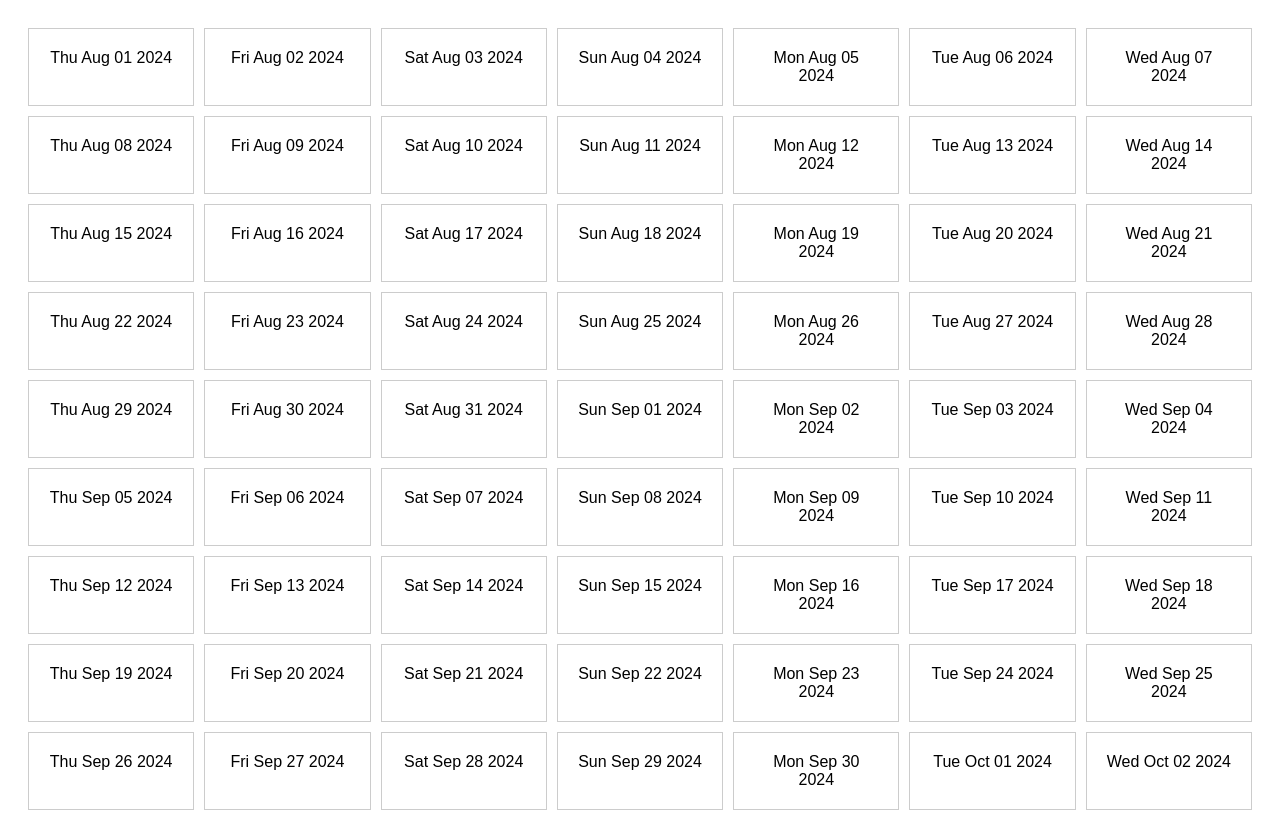
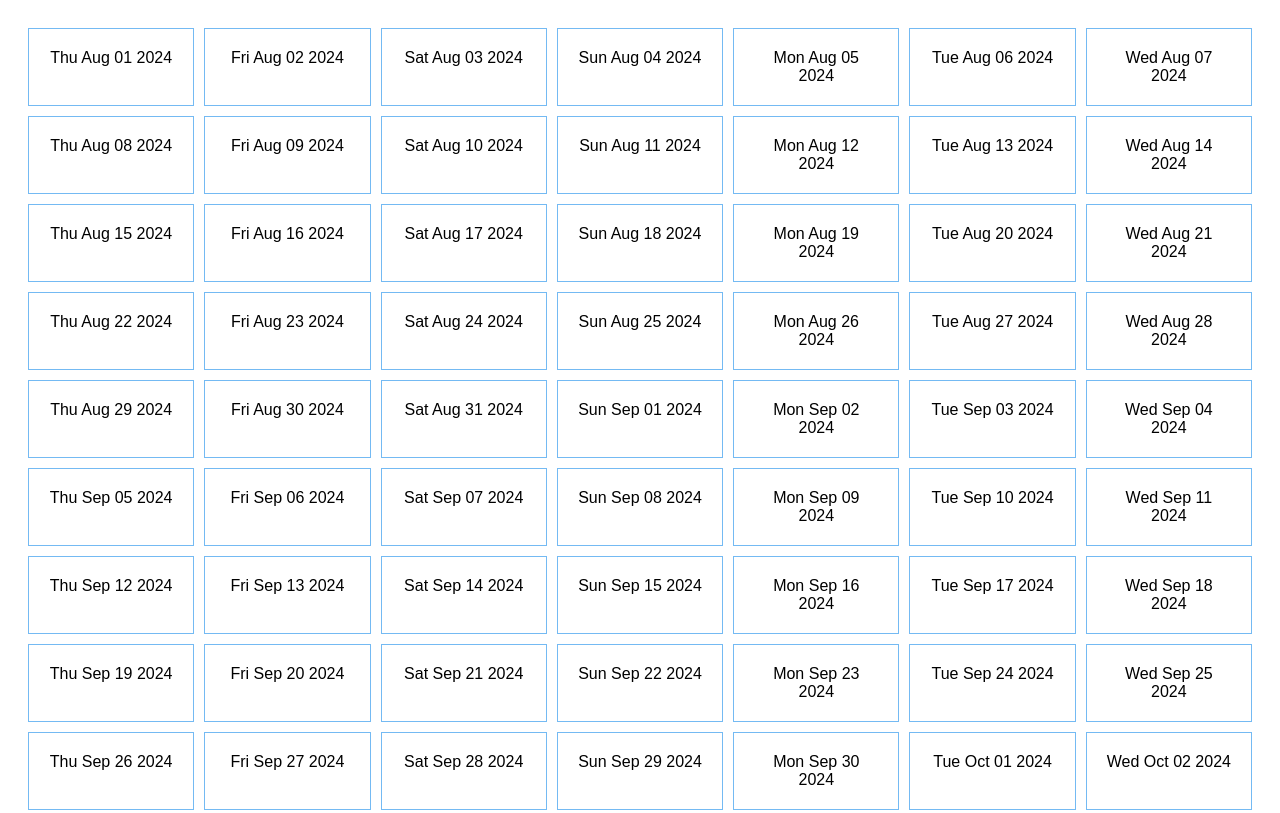
Before and after one commit to ikvnce/mezun-tayfa-zinciri, a plain HTML site: page index.html in a window 1280 px wide. Shown: the top 813 px of the page. Drawn offline with Linux system fonts and the light colour scheme.

Commit message:
Update stil.css

```diff
--- a/stil.css
+++ b/stil.css
@@ -10,7 +10,7 @@ body {
 }
 
 .day {
-    border: 1px solid #ccc;
+    border: 1px solid #74BAF3;
     padding: 20px;
     text-align: center;
     cursor: pointer;
```
